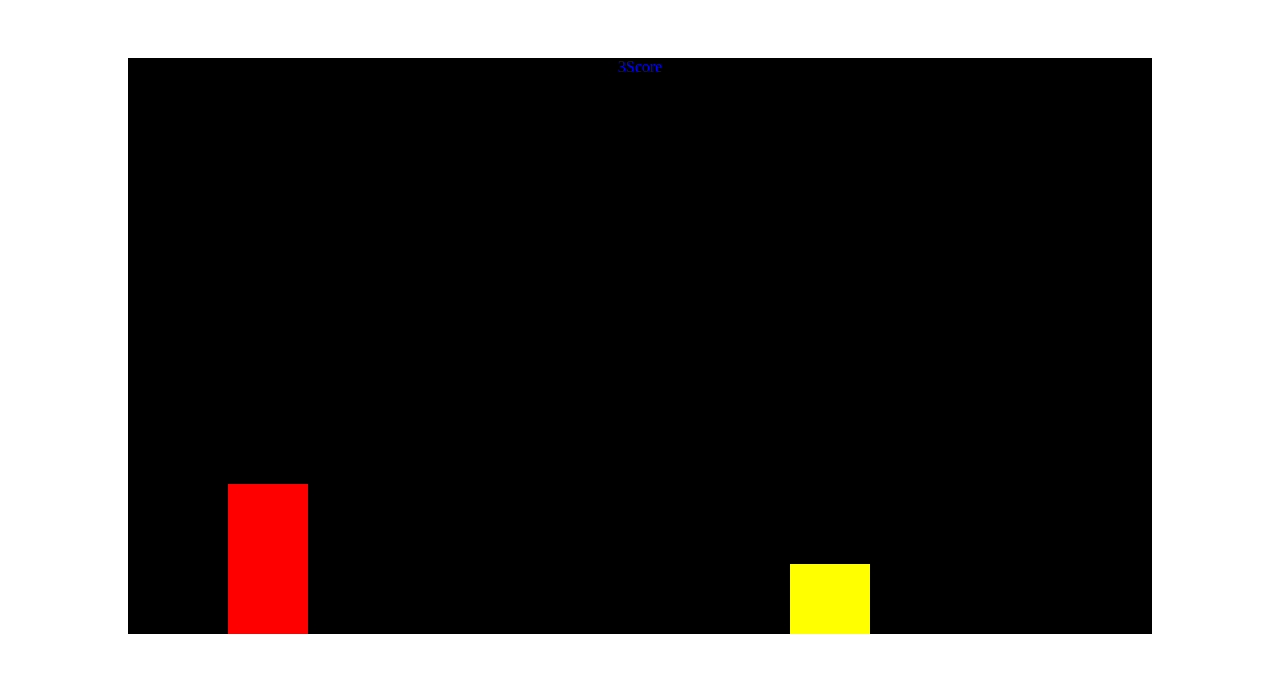
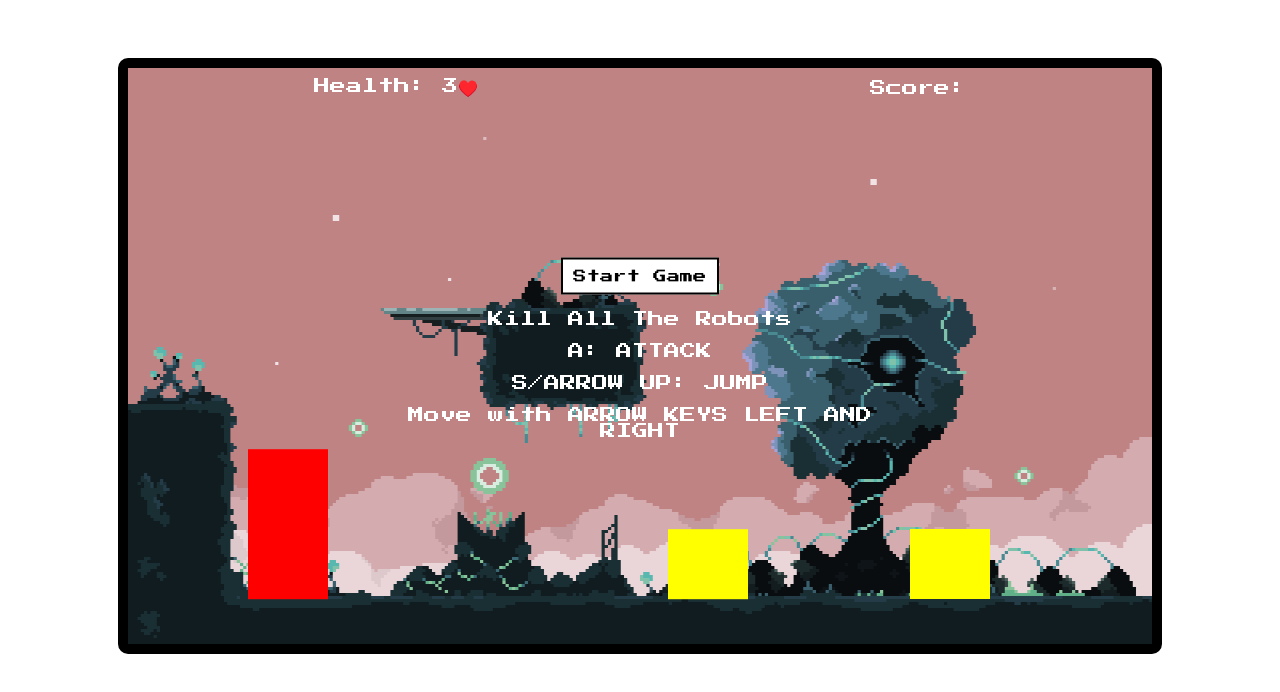
Before and after one commit to DarcXnite/robots-love-pizza, a plain HTML site: page index.html in a window 1280 px wide. Drawn offline with Linux system fonts and the light colour scheme.

Commit message:
added a start button with instructions

```diff
--- a/css/styles.css
+++ b/css/styles.css
@@ -4,6 +4,7 @@
 
 body {
   text-align: center;
+  font-family: "Press Start 2P", cursive;
 }
 
 .container {
@@ -17,11 +18,38 @@ body {
   display: flex;
   width: 100%;
   align-items: center;
-  justify-content: center;
-  color: blue;
+  justify-content: space-around;
+  color: white;
+  margin-top: 20px;
+}
+
+.instructions {
+  position: absolute;
+  top: 50%;
+  left: 50%;
+  transform: translate(-50%, -50%);
+  color: white;
+}
+
+button {
+  padding: 10px;
+  color: black;
+  font-family: "Press Start 2P", cursive;
+  background-color: white;
+  border: 2px solid black;
+}
+
+button:hover {
+  cursor: pointer;
+}
+
+.display-none {
+  display: none;
 }
 
 canvas {
-  background-image: url("../images/robots-love-pizza-wireframe.jpeg");
-  background-size: contain;
+  background: rgb(255, 0, 1) url("../images/bg.png") no-repeat;
+  background-size: cover;
+  border: 10px solid black;
+  border-radius: 10px;
 }
--- a/index.html
+++ b/index.html
@@ -6,16 +6,30 @@
     <meta name="viewport" content="width=device-width, initial-scale=1.0" />
     <title>Robots Love Pizza</title>
     <link rel="stylesheet" href="./css/styles.css" />
+    <link
+      href="https://fonts.googleapis.com/css?family=Press+Start+2P"
+      rel="stylesheet"
+    />
   </head>
   <body>
     <div class="container">
       <div class="score">
-        <div id="heroHealth">3</div>
-        <div>Score</div>
+        <div>Health: <span id="heroHealth">3</span>♥️</div>
+        <div>Score:</div>
       </div>
+
+      <div class="instructions">
+        <button id="startGame">Start Game</button>
+        <p>Kill All The Robots</p>
+        <p>A: ATTACK</p>
+        <p>S/ARROW UP: JUMP</p>
+        <p>Move with ARROW KEYS LEFT AND RIGHT</p>
+      </div>
+
       <canvas></canvas>
     </div>
 
-    <script src="./js/script.js"></script>
+    <script src="./js/classes.js"></script>
+    <script src="./script.js"></script>
   </body>
 </html>
--- /dev/null
+++ b/js/classes.js
@@ -0,0 +1,179 @@
+class Sprite {
+  constructor({ position, imageSrc }) {
+    this.position = position;
+    this.width = 80;
+    this.height = 150;
+    this.image = new Image();
+    this.image.src = imageSrc;
+  }
+
+  draw() {
+    ctx.drawImage(this.image, this.position.x, this.position.y);
+  }
+
+  update() {
+    this.draw();
+  }
+}
+
+class Hero {
+  constructor({ position, velocity, color, offset }) {
+    this.position = position;
+    this.velocity = velocity;
+    this.width = 80;
+    this.height = 150;
+    this.lastKey;
+    this.attackBox = {
+      position: { x: this.position.x, y: this.position.y },
+      offset,
+      width: 180,
+      height: 100,
+    };
+    this.color = color;
+    this.isAttacking;
+    this.isJumping;
+    this.jumpCount = 0;
+    this.heroHealth = 3;
+  }
+
+  draw() {
+    ctx.fillStyle = this.color;
+    ctx.fillRect(this.position.x, this.position.y, 80, this.height);
+
+    // drawing the attack box
+
+    if (this.isAttacking) {
+      ctx.fillStyle = "pink";
+      ctx.fillRect(
+        this.attackBox.position.x,
+        this.attackBox.position.y,
+        this.attackBox.width,
+        this.attackBox.height
+      );
+    }
+  }
+
+  update() {
+    this.draw();
+
+    // attack box to stay with character
+    this.attackBox.position.x = this.position.x + this.attackBox.offset.x;
+    this.attackBox.position.y = this.position.y + this.attackBox.offset.y;
+
+    // movement calculation
+    this.position.x += this.velocity.x;
+    this.position.y += this.velocity.y;
+
+    // gravity fall check in else, ground detection in if
+    if (this.position.y + this.height + this.velocity.y >= canvas.height - 45) {
+      this.velocity.y = 0;
+    } else {
+      this.velocity.y += gravity;
+    }
+
+    // left side detection // kind of working
+    if (this.position.x + this.width + this.velocity.x === 0) {
+      this.velocity.x = 0;
+      console.log("hit left wall");
+    }
+
+    // right wall detection
+    if (this.position.x + this.width + this.velocity.x >= canvas.width) {
+      this.velocity.x = 0;
+      console.log("hit right wall");
+    }
+  }
+
+  attack() {
+    this.isAttacking = true;
+
+    setTimeout(() => {
+      this.isAttacking = false;
+    }, 100);
+  }
+}
+
+class Enemy {
+  constructor({ position, velocity, color, offset }) {
+    this.position = position;
+    this.velocity = velocity;
+    this.width = 80;
+    this.height = 70;
+    this.lastKey;
+    this.isAlive = true;
+    this.attackBox = {
+      position: { x: this.position.x, y: this.position.y },
+      offset,
+      width: 70,
+      height: 50,
+    };
+
+    this.color = color;
+    this.inRange = false;
+    this.isAttacking;
+    this.canAttack = true;
+    this.isJumping;
+    this.jumpCount = 0;
+  }
+
+  draw() {
+    ctx.fillStyle = this.color;
+    ctx.fillRect(this.position.x, this.position.y, 80, this.height);
+
+    // drawing the attack box
+    if (this.isAttacking) {
+      ctx.fillStyle = "pink";
+      ctx.fillRect(
+        this.attackBox.position.x,
+        this.attackBox.position.y,
+        this.attackBox.width,
+        this.attackBox.height
+      );
+    }
+  }
+
+  update() {
+    this.draw();
+    this.attack();
+
+    // attack box to stay with character
+    this.attackBox.position.x = this.position.x - this.attackBox.offset.x;
+    this.attackBox.position.y = this.position.y;
+
+    this.position.x += this.velocity.x;
+    this.position.y += this.velocity.y;
+
+    // gravity fall check in else, ground detection in if
+    if (this.position.y + this.height + this.velocity.y >= canvas.height - 45) {
+      this.velocity.y = 0;
+      this.isJumping = false;
+      this.jumpCount = 0;
+    } else {
+      this.velocity.y += gravity;
+    }
+  }
+
+  attack() {
+    if (this.canAttack) {
+      this.canAttack = false;
+      if (this.position.x - timmy.position.x <= 200) {
+        this.inRange = true;
+        this.isAttacking = true;
+        setTimeout(() => {
+          this.isAttacking = false;
+        }, 2000);
+      } else {
+        this.isAttacking = false;
+      }
+
+      setTimeout(() => {
+        this.canAttack = true;
+        this.inRange = false;
+      }, 2500);
+    }
+
+    // setTimeout(() => {
+    //   this.isAttacking = false;
+    // }, 1000);
+  }
+}
--- a/js/script.js
+++ b/script.js
@@ -1,5 +1,8 @@
 const canvas = document.querySelector("canvas");
 const ctx = canvas.getContext("2d");
+const startBtn = document.querySelector("#startGame");
+
+let gameState = false;
 
 canvas.width = 1024;
 canvas.height = 576;
@@ -10,197 +13,20 @@ const randNum = () => {
   return Math.floor(Math.random() * 400 + 50);
 };
 
-class Image {
-  constructor({ position, velocity, color = "red", offset }) {
-    this.position = position;
-    this.velocity = velocity;
-    this.width = 80;
-    this.height = 150;
-    this.lastKey;
-    this.attackBox = {
-      position: { x: this.position.x, y: this.position.y },
-      offset,
-      width: 180,
-      height: 100,
-    };
-  }
-
-  draw() {}
-
-  update() {
-    this.draw();
-  }
-}
-
-class Hero {
-  constructor({ position, velocity, color = "red", offset }) {
-    this.position = position;
-    this.velocity = velocity;
-    this.width = 80;
-    this.height = 150;
-    this.lastKey;
-    this.attackBox = {
-      position: { x: this.position.x, y: this.position.y },
-      offset,
-      width: 180,
-      height: 100,
-    };
-    this.color = color;
-    this.isAttacking;
-    this.isJumping;
-    this.jumpCount = 0;
-    this.heroHealth = 3;
-  }
-
-  draw() {
-    ctx.fillStyle = "red";
-    ctx.fillRect(this.position.x, this.position.y, 80, this.height);
-
-    // drawing the attack box
-
-    if (this.isAttacking) {
-      ctx.fillStyle = "pink";
-      ctx.fillRect(
-        this.attackBox.position.x,
-        this.attackBox.position.y,
-        this.attackBox.width,
-        this.attackBox.height
-      );
-    }
-  }
-
-  update() {
-    this.draw();
-
-    // attack box to stay with character
-    this.attackBox.position.x = this.position.x + this.attackBox.offset.x;
-    this.attackBox.position.y = this.position.y + this.attackBox.offset.y;
-
-    // movement calculation
-    this.position.x += this.velocity.x;
-    this.position.y += this.velocity.y;
-
-    // gravity fall check in else, ground detection in if
-    if (this.position.y + this.height + this.velocity.y >= canvas.height) {
-      this.velocity.y = 0;
-    } else {
-      this.velocity.y += gravity;
-    }
-
-    // left side detection // kind of working
-    if (this.position.x + this.width + this.velocity.x === 0) {
-      this.velocity.x = 0;
-      console.log("hit left wall");
-    }
-
-    // right wall detection
-    if (this.position.x + this.width + this.velocity.x >= canvas.width) {
-      this.velocity.x = 0;
-      console.log("hit right wall");
-    }
-  }
-
-  attack() {
-    this.isAttacking = true;
-
-    setTimeout(() => {
-      this.isAttacking = false;
-    }, 100);
-  }
-}
-
-class Enemy {
-  constructor({ position, velocity, color, offset }) {
-    this.position = position;
-    this.velocity = velocity;
-    this.width = 80;
-    this.height = 70;
-    this.lastKey;
-    this.isAlive = true;
-    this.attackBox = {
-      position: { x: this.position.x, y: this.position.y },
-      offset,
-      width: 70,
-      height: 50,
-    };
-
-    this.color = color;
-    this.inRange = false;
-    this.isAttacking;
-    this.canAttack = true;
-    this.isJumping;
-    this.jumpCount = 0;
-  }
-
-  draw() {
-    ctx.fillStyle = "yellow";
-    ctx.fillRect(this.position.x, this.position.y, 80, this.height);
-
-    // drawing the attack box
-    if (this.isAttacking) {
-      ctx.fillStyle = "pink";
-      ctx.fillRect(
-        this.attackBox.position.x,
-        this.attackBox.position.y,
-        this.attackBox.width,
-        this.attackBox.height
-      );
-    }
-  }
-
-  update() {
-    this.draw();
-    this.attack();
-
-    // attack box to stay with character
-    this.attackBox.position.x = this.position.x - this.attackBox.offset.x;
-    this.attackBox.position.y = this.position.y;
-
-    this.position.x += this.velocity.x;
-    this.position.y += this.velocity.y;
-
-    // gravity fall check in else, ground detection in if
-    if (this.position.y + this.height + this.velocity.y >= canvas.height) {
-      this.velocity.y = 0;
-      this.isJumping = false;
-      this.jumpCount = 0;
-    } else {
-      this.velocity.y += gravity;
-    }
-  }
-
-  attack() {
-    if (this.canAttack) {
-      this.canAttack = false;
-      if (this.position.x - timmy.position.x < 200) {
-        this.inRange = true;
-        this.isAttacking = true;
-        setTimeout(() => {
-          this.isAttacking = false;
-        }, 2000);
-      } else {
-        this.isAttacking = false;
-      }
-
-      setTimeout(() => {
-        this.canAttack = true;
-        this.inRange = false;
-      }, 2500);
-    }
-
-    // setTimeout(() => {
-    //   this.isAttacking = false;
-    // }, 1000);
-  }
-}
+const background = new Sprite({
+  position: {
+    x: 0,
+    y: 0,
+  },
+  imageSrc: "./images/bg.png",
+});
 
 const timmy = new Hero({
-  position: { x: 100, y: 400 },
+  position: { x: 120, y: 200 },
   velocity: { x: 0, y: 0 },
   color: "red",
   offset: { x: 50, y: 20 },
 });
-// timmy.draw();
 
 const drone = new Enemy({
   position: { x: 700, y: 0 },
@@ -208,9 +34,6 @@ const drone = new Enemy({
   color: "yellow",
   offset: { x: 75, y: 0 },
 });
-// drone.draw();
-
-console.log(timmy);
 
 const keys = {
   ArrowUp: {
@@ -248,7 +71,7 @@ const spawnDrone = () => {
       })
     );
     // console.log(drones);
-  }, 3000);
+  }, 2000);
 };
 
 let heroHealth = 3;
@@ -256,11 +79,11 @@ let heroHealth = 3;
 // runs the refresh loop just like gameloop
 const animate = () => {
   window.requestAnimationFrame(animate);
+  ctx.fillRect(0, 0, canvas.width, canvas.height);
+  background.update();
   if (heroHealth <= 0) {
     return;
   }
-  ctx.fillStyle = "black";
-  ctx.fillRect(0, 0, canvas.width, canvas.height);
   timmy.update();
   // drone.update();
 
@@ -342,8 +165,11 @@ const animate = () => {
   }
 };
 
+// startBtn.addEventListener("click", () => {
 animate();
 spawnDrone();
+//   document.querySelector(".instructions").classList.add("display-none");
+// });
 
 const actionsHandler = (e) => {
   switch (e.key) {
```
Also changed, not shown: js/Hero.js (deleted, +0 -48 lines), 1 other file.
